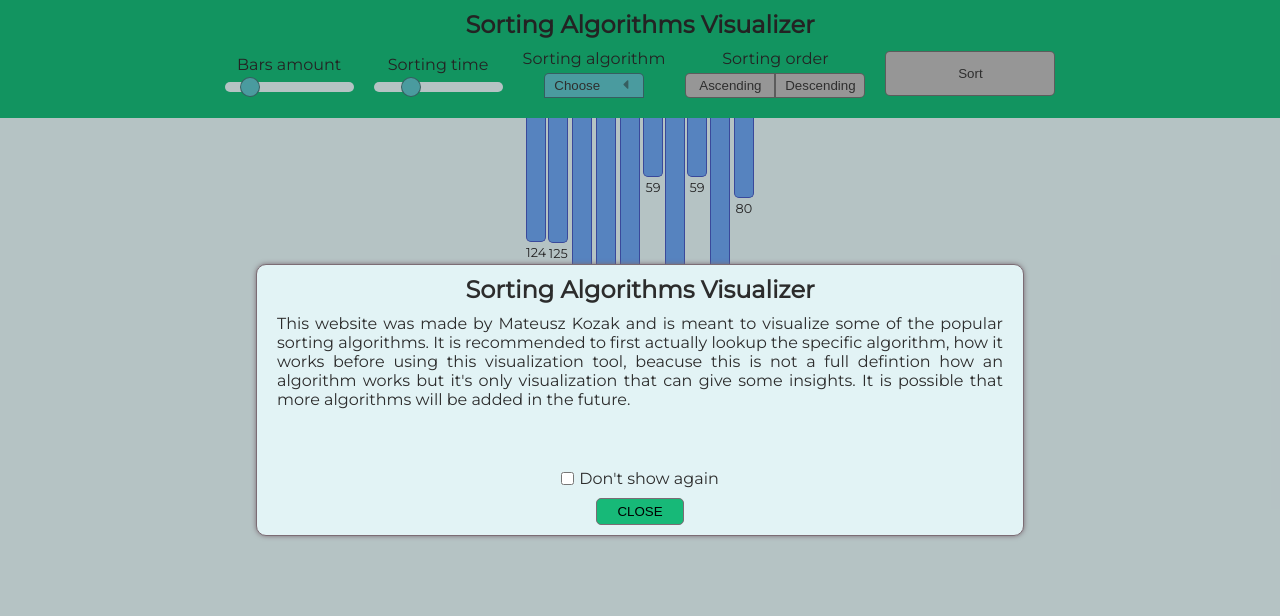
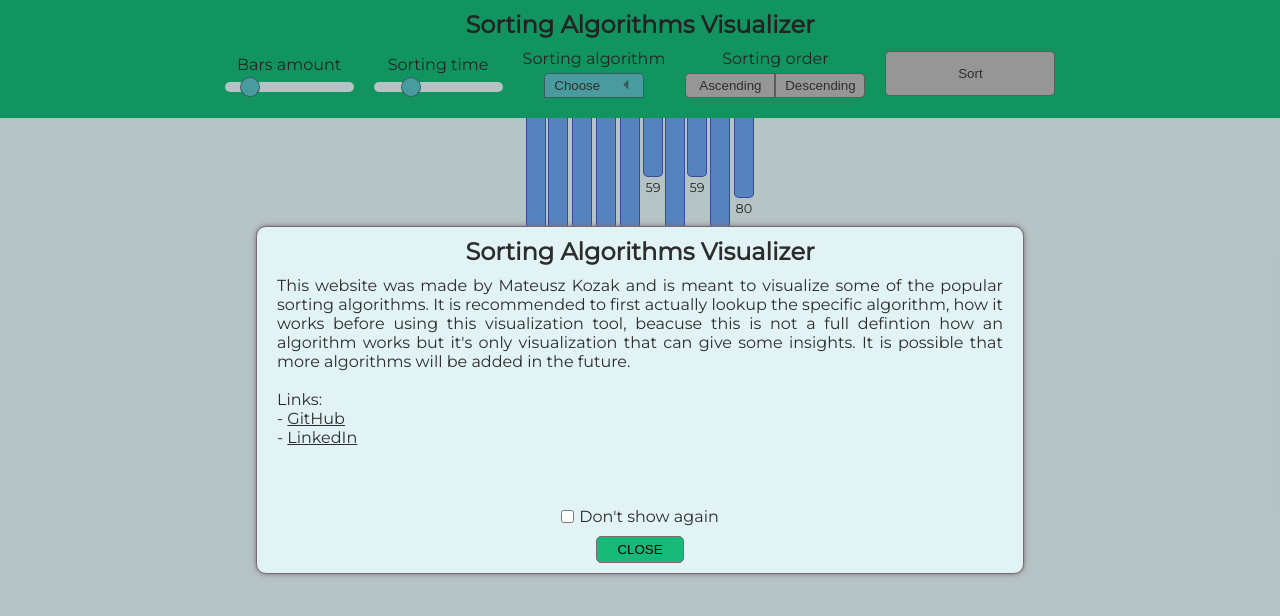
Before and after one commit to MatiMatik97/sorting-algorithms-visualizer, a React (Create React App) app: page / in a window 1280 px wide. Shown: the top 616 px of the page. Built offline with nearby package versions, Linux system fonts and the light colour scheme.

Commit message:
Tips links and on escape click close

```diff
--- a/public/index.html
+++ b/public/index.html
@@ -21,7 +21,7 @@
       work correctly both with client-side routing and a non-root public URL.
       Learn how to configure a non-root public URL by running `npm run build`.
     -->
-  <title>Sorting algorithms visualizer</title>
+  <title>Sorting Algorithms Visualizer</title>
 </head>
 
 <body>
--- a/src/components/tips/Tips.css
+++ b/src/components/tips/Tips.css
@@ -39,6 +39,10 @@
     text-align: justify;
 }
 
+.tips__container__link {
+    margin-top: 20px !important;
+}
+
 .tips__container__checkbox {
     margin-top: 60px;
     margin-bottom: 10px;
--- a/src/components/tips/Tips.jsx
+++ b/src/components/tips/Tips.jsx
@@ -7,23 +7,34 @@ const Tips = () => {
 
   const onChangeCheckbox = () => {
     setChecboxChecked((prevChecboxChecked) => {
-      localStorage.setItem("tips-show-again", prevChecboxChecked);
+      localStorage.setItem("sav-tips-show-again", prevChecboxChecked);
       return !prevChecboxChecked;
     });
   };
-
-  useEffect(() => {
-    const showAgain = Boolean(localStorage.getItem("tips-show-again"));
-    setShowTips(!showAgain);
-  }, []);
 
   const onClickCloseButton = () => {
     setShowTips(false);
   };
 
+  const onKeyDown = (e) => {
+    if (e.keyCode === 27) {
+      // ESC KEY
+      setShowTips(false);
+    }
+  };
+
+  useEffect(() => {
+    const showAgain = localStorage.getItem("sav-tips-show-again") === "false";
+    setShowTips(!showAgain);
+
+    document.addEventListener("keydown", onKeyDown);
+
+    return () => document.removeEventListener("keydown", onKeyDown);
+  }, []);
+
   return (
     showTips && (
-      <div className="tips">
+      <div className="tips" id="tips">
         <div className="tips__container">
           <h2>Sorting Algorithms Visualizer</h2>
 
@@ -35,6 +46,25 @@ const Tips = () => {
             algorithm works but it's only visualization that can give some
             insights. It is possible that more algorithms will be added in the
             future.
+            <br />
+            <br />
+            Links:
+            <br />-{" "}
+            <a
+              target="_blank"
+              rel="noopener noreferrer"
+              href="https://github.com/MatiMatik97"
+            >
+              GitHub
+            </a>
+            <br />-{" "}
+            <a
+              target="_blank"
+              rel="noopener noreferrer"
+              href="https://www.linkedin.com/in/mateusz-kozak-9b75201a2"
+            >
+              LinkedIn
+            </a>
           </p>
 
           <div className="tips__container__checkbox">
```
